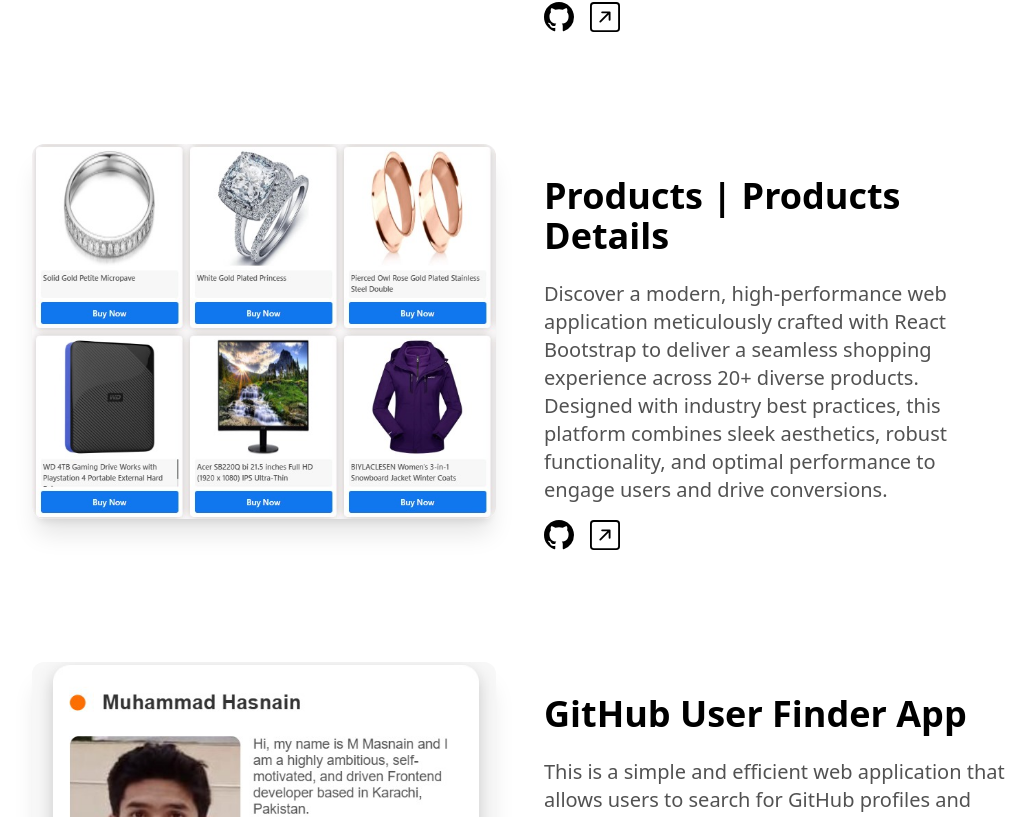
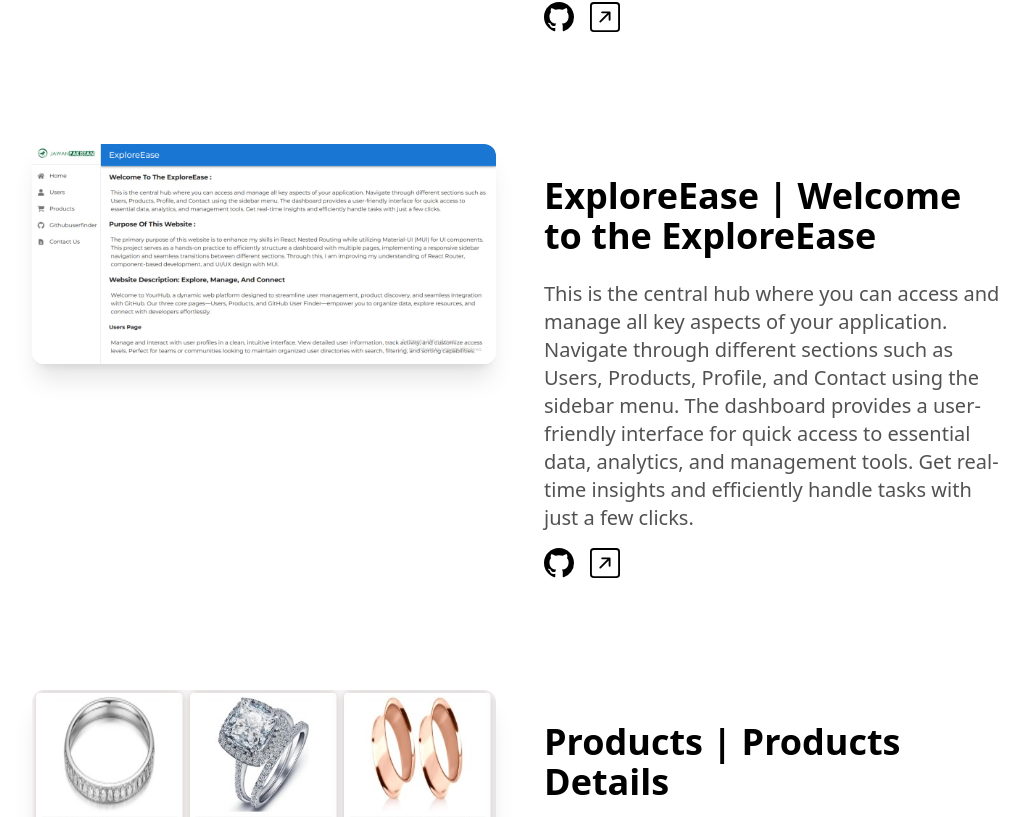
Before and after one commit to mhasnain619/Portfolio-Mhasnain, a Next.js app: page / in a window 1280 px wide. Shown: the part 2303-3120 px from the top of the page, without its empty margins (120-1156 px from the left). Built offline with nearby package versions, Linux system fonts and the light colour scheme.

Commit message:
project added

```diff
--- a/components/ProjectsSection.tsx
+++ b/components/ProjectsSection.tsx
@@ -10,7 +10,14 @@ const projects = [
     description: "A sleek replica of the BMW website built with React, featuring user authentication and modern web development practices.",
     image: "/bmw.jpg",
     github: "https://github.com/mhasnain619/bmw-new-version",
-    link: "https://bmw-new-version.vercel.app//",
+    link: "https://bmw-new-version.vercel.app/",
+  },
+    {
+    name: "ExploreEase | Welcome to the ExploreEase",
+    description: "This is the central hub where you can access and manage all key aspects of your application. Navigate through different sections such as Users, Products, Profile, and Contact using the sidebar menu. The dashboard provides a user-friendly interface for quick access to essential data, analytics, and management tools. Get real-time insights and efficiently handle tasks with just a few clicks.",
+    image: "/exploreEase.jpg",
+    github: "https://github.com/mhasnain619/Nested-Routing-App",
+    link: "https://nested-routing-app.vercel.app/",
   },
     {
     name: "Products | Products Details",
@@ -40,8 +47,6 @@ const projects = [
     github: "https://github.com/mhasnain619/boldo",
     link: "https://boldo-flame.vercel.app/",
   },
-
-
 
   {
     name: "React Essentials",
```
Also changed, not shown: public/exploreEase.jpg (added).
